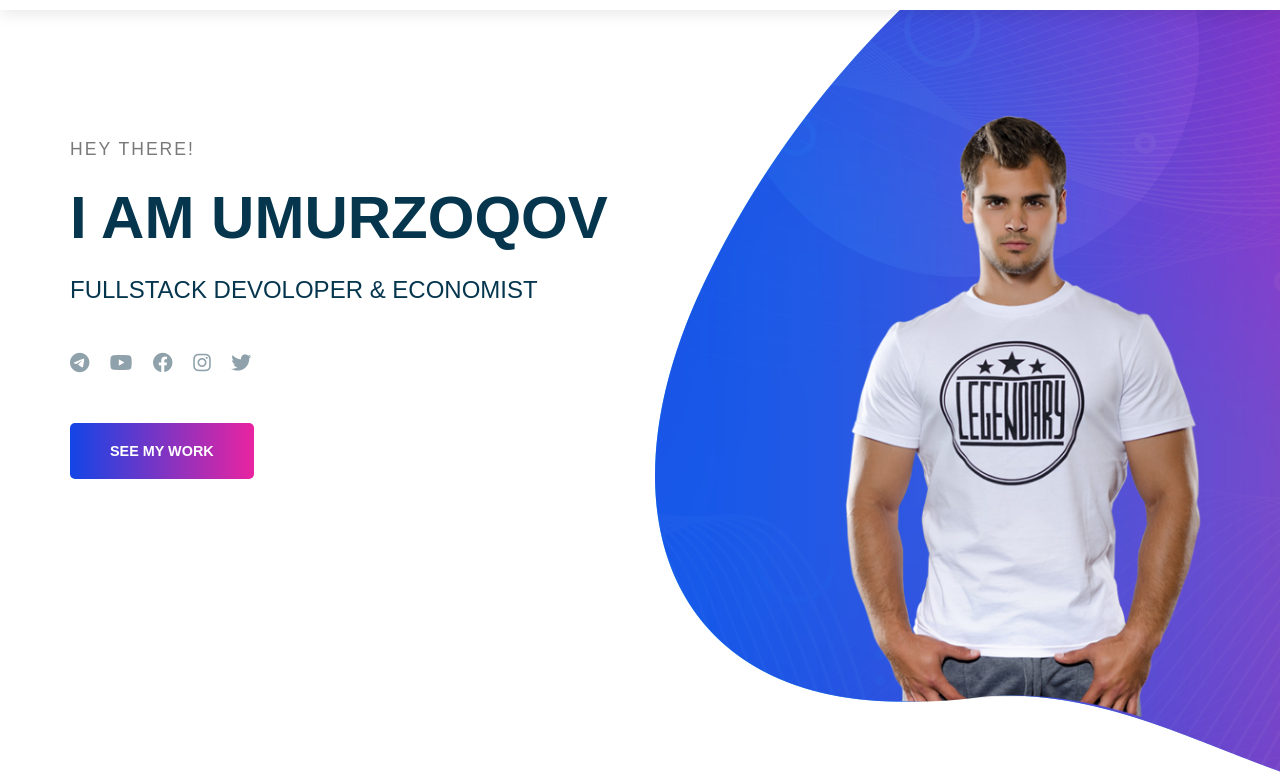
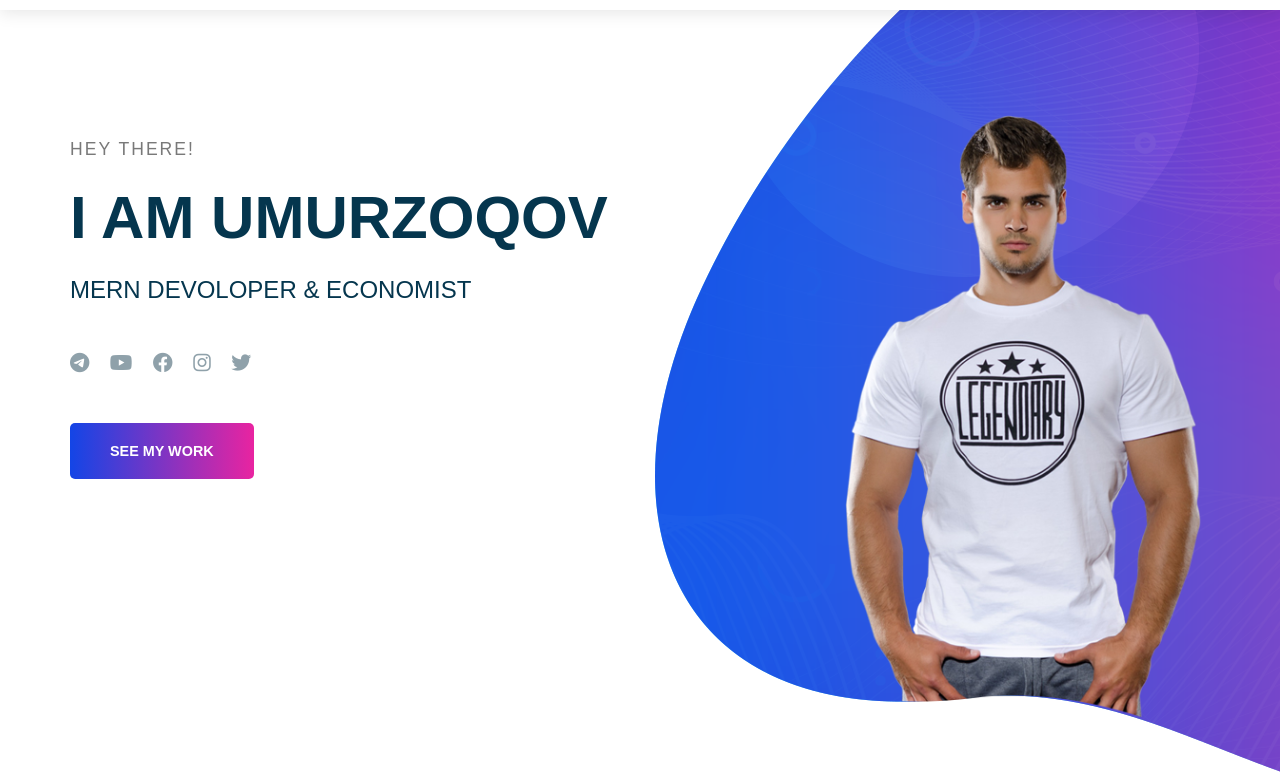
Before and after one commit to botirjon-0201/cv_css, a plain HTML site: page index.html in a window 1280 px wide. Shown: the part 72-844 px from the top of the page. Drawn offline with Linux system fonts and the light colour scheme.

Commit message:
changed position

```diff
--- a/index.html
+++ b/index.html
@@ -68,7 +68,7 @@
               i am umurzoqov
             </h1>
             <h3 class="main-section__position to-uppercase">
-              fullstack devoloper & economist
+              mern devoloper & economist
             </h3>
             <div class="main-section__social-networks">
               <a href="#"><i class="fab fa-telegram"></i></a>
```
